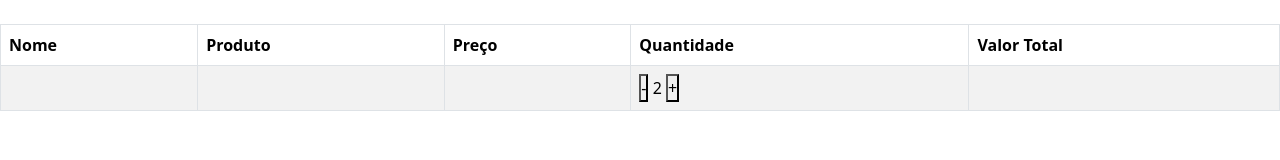
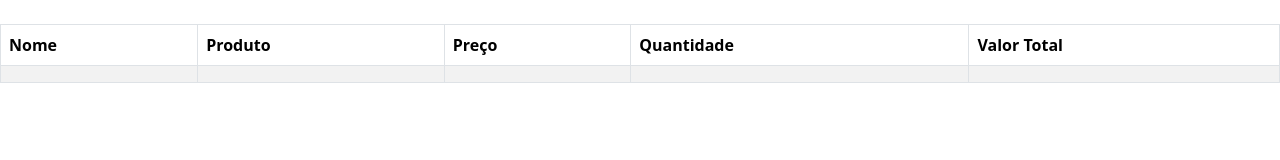
Before and after one commit to Renan-Barbosa/Nan_Gamers, a plain HTML site: page vendas.html in a window 1280 px wide. Drawn offline with nearby package versions, Linux system fonts and the light colour scheme.

Commit message:
ultima atualização

```diff
--- a/vendas.html
+++ b/vendas.html
@@ -32,10 +32,7 @@
     <td></td>
     <td></td>
     <td>
-        <div class="qty"></div>
-        <button>-</button>
-        <span>2</span>
-        <button>+</button>
+
     </td>
     <td></td>
 </tbody>
```
